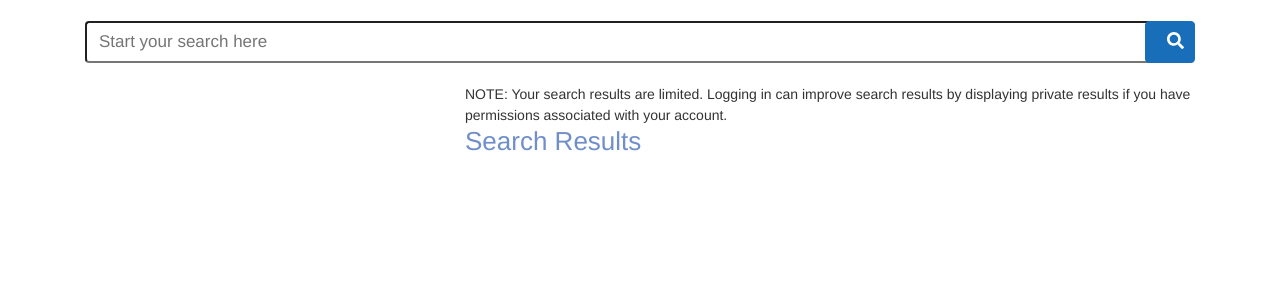
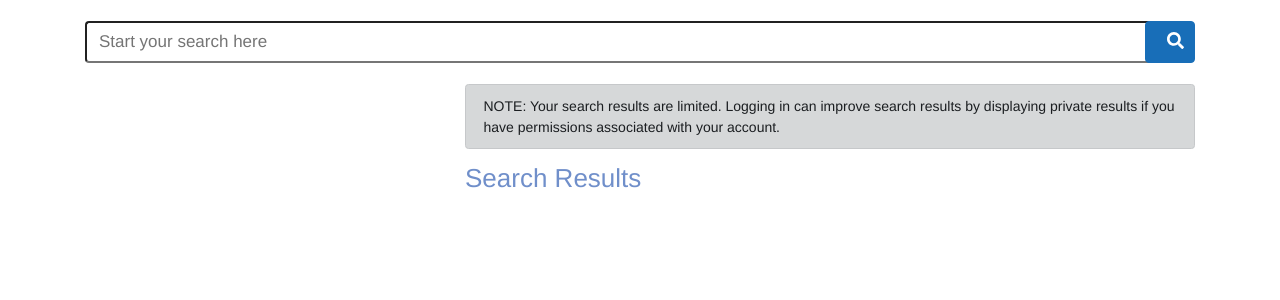
Before and after one commit to globus/django-globus-portal-framework, a Django app: page / in a window 1280 px wide. Shown: the part 49-349 px from the top of the page. Run offline with Django 3.2, Linux system fonts and the light colour scheme; some libraries are stand-ins or nearby versions.

Commit message:
Fixed styling on you-should-log-in warning.

```diff
--- a/globus_portal_framework/search/templates/search.html
+++ b/globus_portal_framework/search/templates/search.html
@@ -53,7 +53,10 @@
 
       <div id="results" style="display: inline;">
         {% if not request.user.username %}
-        <div class="well">NOTE: Your search results are limited. Logging in can improve search results by displaying private results if you have permissions associated with your account.
+        <div class="alert alert-dark" role="alert">
+          NOTE: Your search results are limited. Logging in can improve search
+          results by displaying private results if you have permissions associated
+          with your account.
         </div>
         {% endif %}
         {% include "components/search-results.html" %}
```
